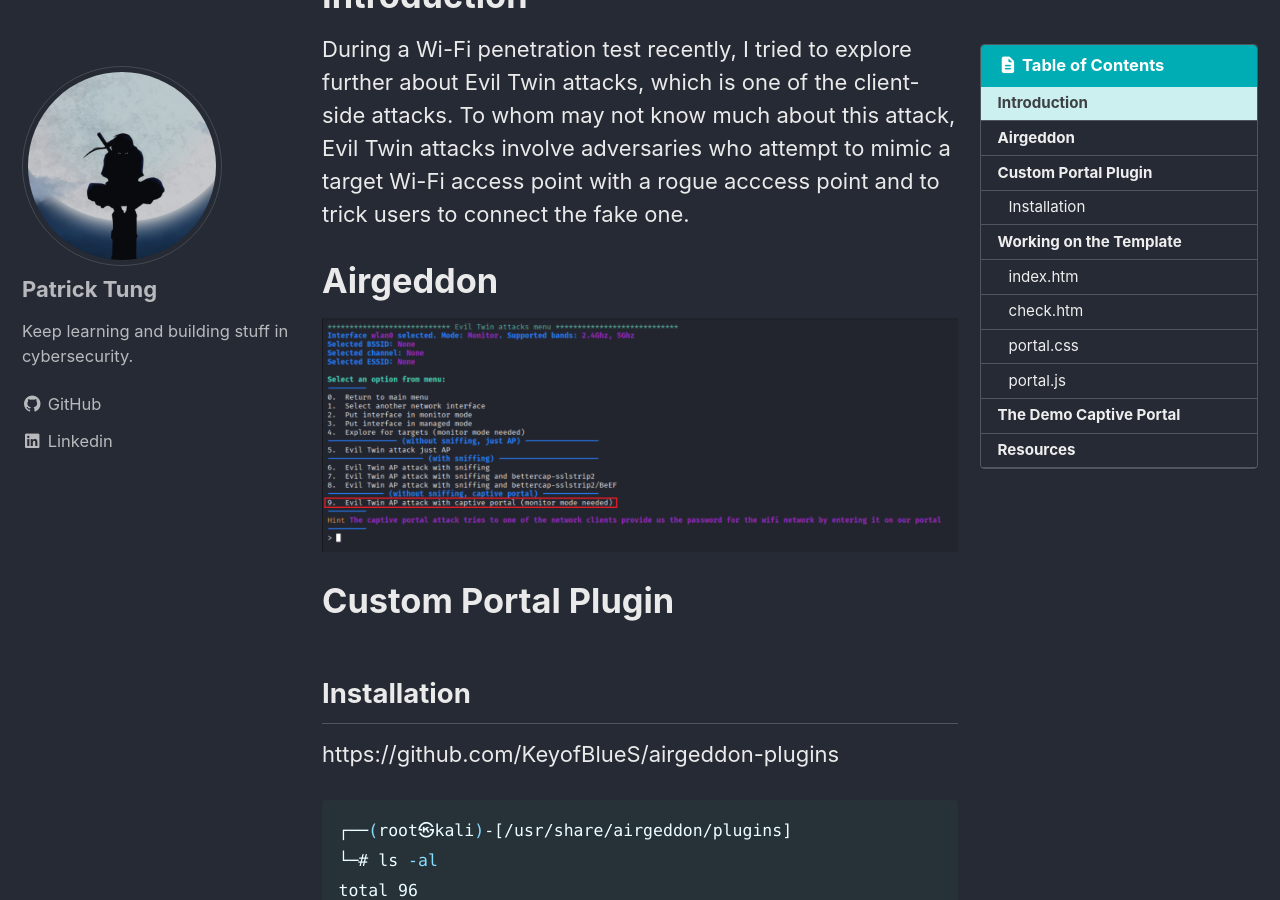
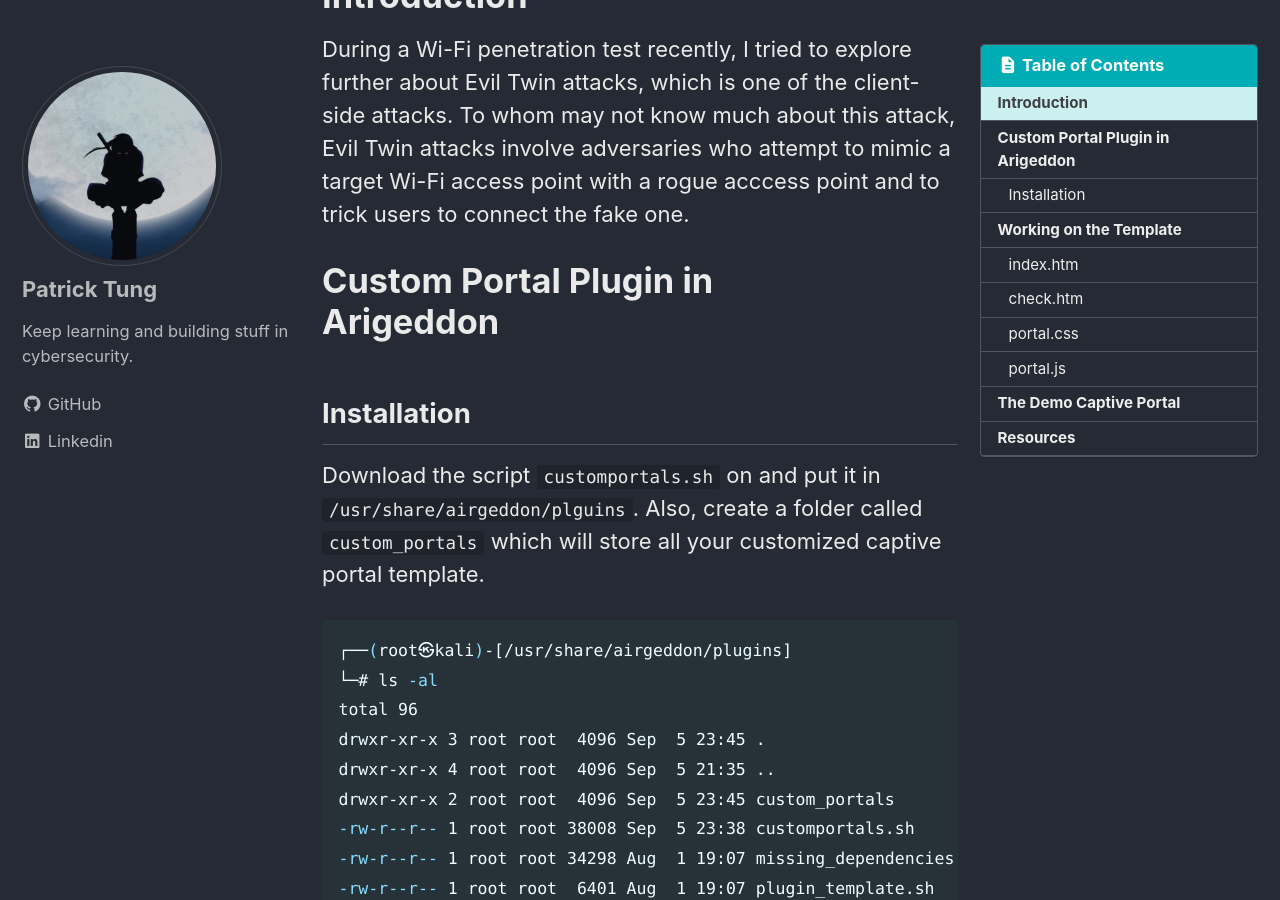
Before and after one commit to patrickt2017/patrickt2017.github.io, a Jekyll site: the page built from _posts/2025-09-06-Custom-Captive-Portal.md, in a window 1280 px wide and 900 px high, scrolled down 260 px. Built offline with Jekyll 4.4.1, drawn with Linux system fonts in a browser that asks for light colours; cached includes are drawn as plain includes.

Commit message:
Update the 2025-09-06 post

````diff
--- a/_posts/2025-09-06-Custom-Captive-Portal.md
+++ b/_posts/2025-09-06-Custom-Captive-Portal.md
@@ -12,17 +12,11 @@ show_date: true
 # Introduction
 During a Wi-Fi penetration test recently, I tried to explore further about Evil Twin attacks, which is one of the client-side attacks. To whom may not know much about this attack, Evil Twin attacks involve adversaries who attempt to mimic a target Wi-Fi access point with a rogue acccess point and to trick users to connect the fake one.
 
-
-# Airgeddon
-
-![](/assets/images/2025-09-06-01.png)
-
-# Custom Portal Plugin
+# Custom Portal Plugin in Arigeddon
 
 ## Installation
 
-https://github.com/KeyofBlueS/airgeddon-plugins
-
+Download the script `customportals.sh` on [](https://github.com/KeyofBlueS/airgeddon-plugins) and put it in `/usr/share/airgeddon/plguins`. Also, create a folder called `custom_portals` which will store all your customized captive portal template.
 
 ```sh
 ┌──(root㉿kali)-[/usr/share/airgeddon/plugins]
````
